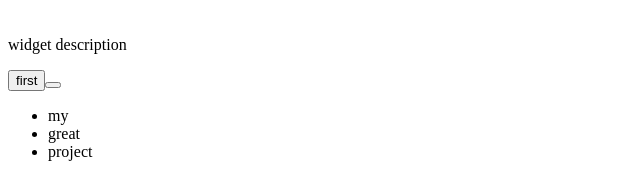
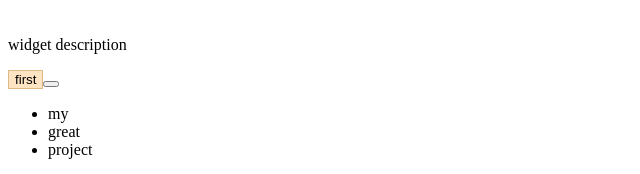
Before and after one commit to taisakamisarava/gitTurtorial, a plain HTML site: page index.html in a window 1280 px wide. Shown: the part 627-801 px from the top of the page, 0-640 px from the left. Drawn offline with Linux system fonts and the light colour scheme.

Commit message:
button styled

```diff
--- a/styles.css
+++ b/styles.css
@@ -2,3 +2,7 @@
   font-size: 12rem;
   color: aquamarine;
 }
+.first-btn {
+  background-color: bisque;
+  border: 1px solid burlywood;
+}
```
